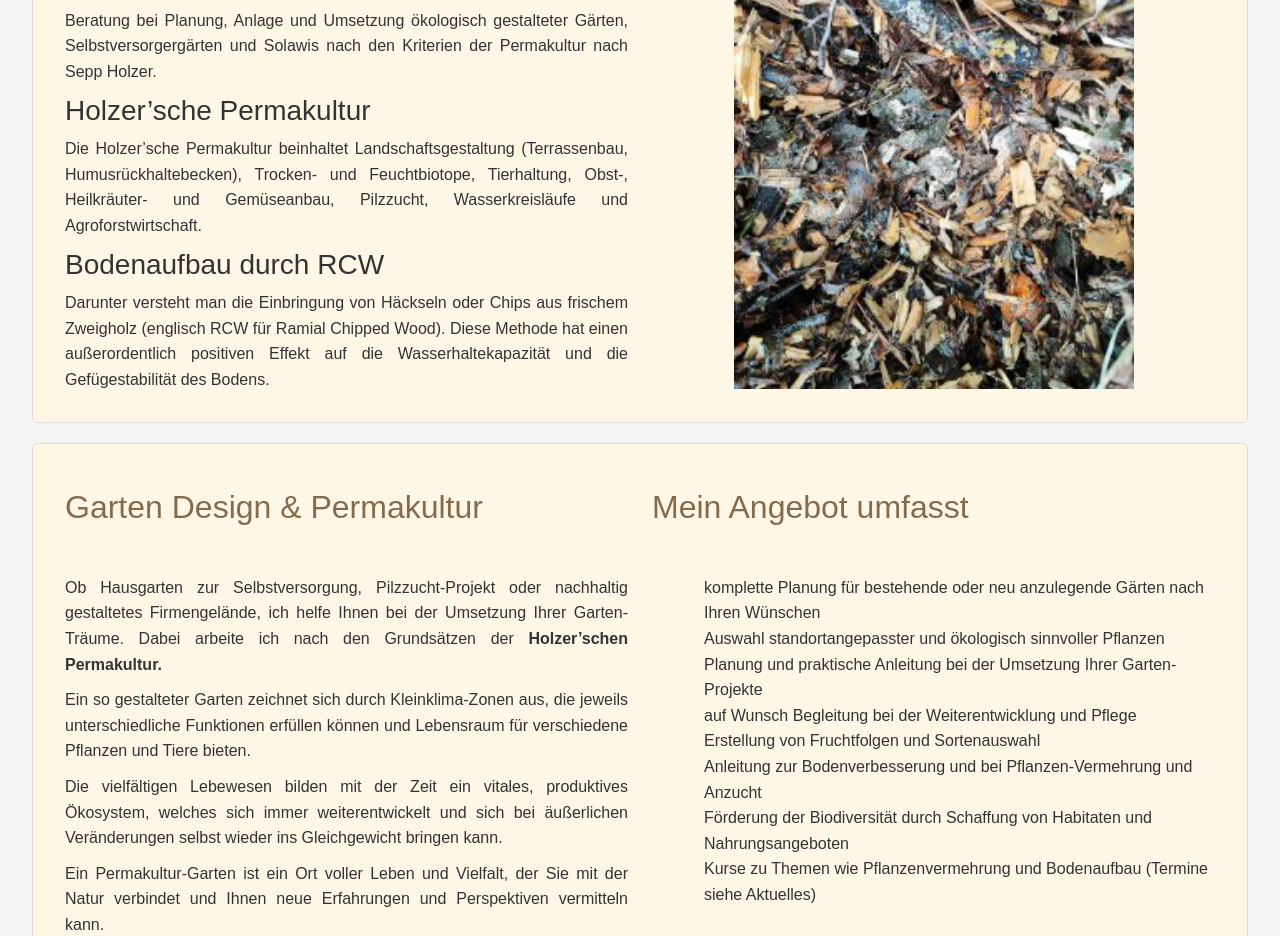
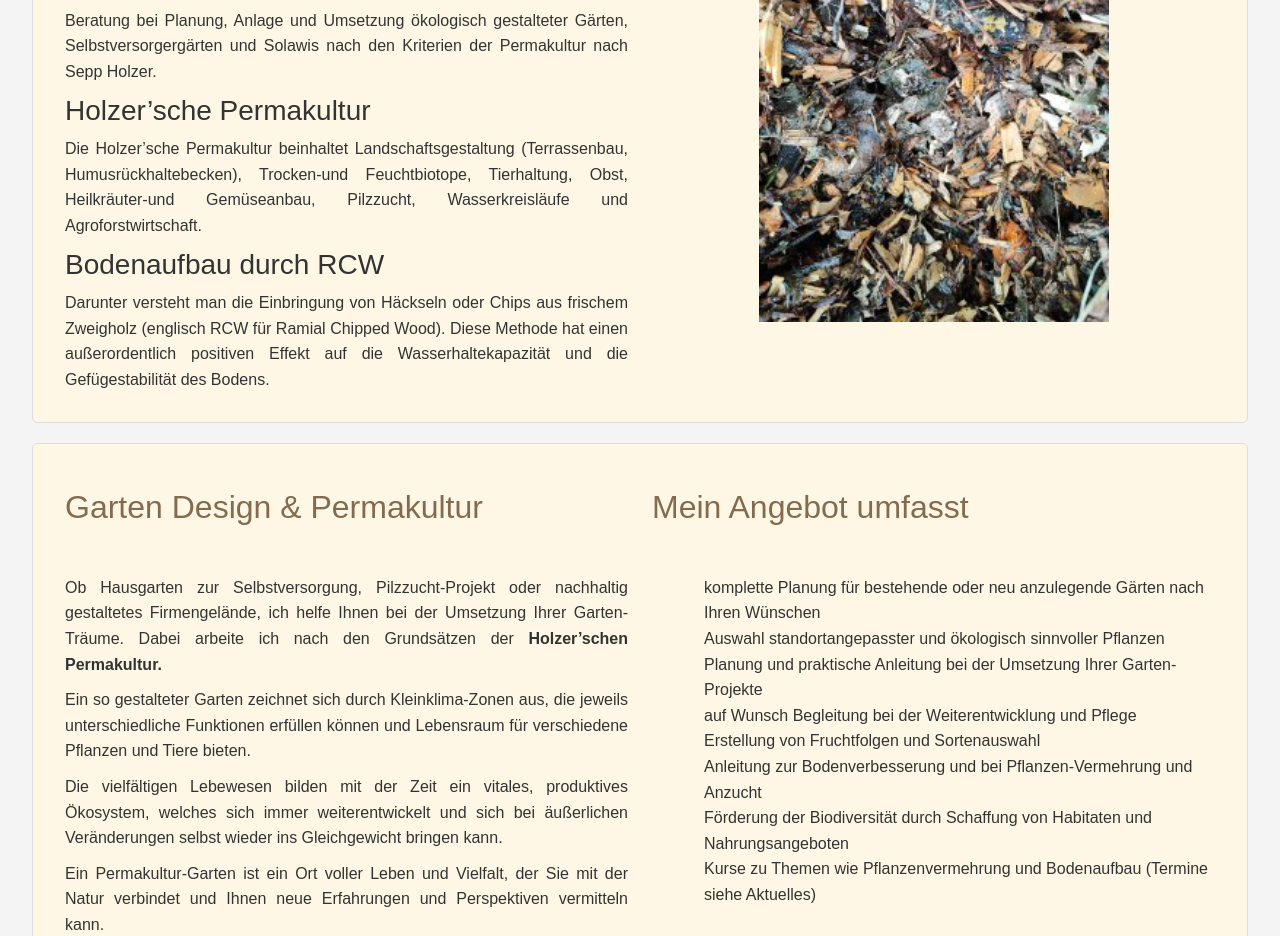
Before and after one commit to fabiobrauer/WaldbodenKonzept, a React (Vite) app: page / in a window 1280 px wide. Shown: the part 980-1916 px from the top of the page. Built offline with nearby package versions, Linux system fonts and the light colour scheme.

Commit message:
last one

```diff
--- a/src/Pages/Homepage.jsx
+++ b/src/Pages/Homepage.jsx
@@ -21,13 +21,13 @@ function Homepage() {
                         <p>Beratung bei Planung, Anlage und Umsetzung ökologisch gestalteter Gärten, Selbstversorgergärten und Solawis nach den Kriterien der Permakultur nach Sepp Holzer.</p>
 
                         <h3>Holzer’sche Permakultur</h3>
-                        <p>Die Holzer’sche Permakultur beinhaltet Landschaftsgestaltung (Terrassenbau, Humusrückhaltebecken), Trocken- und Feuchtbiotope, Tierhaltung, Obst-, Heilkräuter- und Gemüseanbau, Pilzzucht, Wasserkreisläufe und Agroforstwirtschaft.</p>
+                        <p class="text-break">Die Holzer’sche Permakultur beinhaltet Landschaftsgestaltung (Terrassenbau, Humusrückhaltebecken), Trocken-und Feuchtbiotope, Tierhaltung, Obst, Heilkräuter-und Gemüseanbau, Pilzzucht, Wasserkreisläufe und Agroforstwirtschaft.</p>
 
                         <h3>Bodenaufbau durch RCW</h3>
                         <p>Darunter versteht man die Einbringung von Häckseln oder Chips aus frischem Zweigholz (englisch RCW für Ramial Chipped Wood). Diese Methode hat einen außerordentlich positiven Effekt auf die Wasserhaltekapazität und die Gefügestabilität des Bodens.</p>
                     </div>
                     <div className="col-xs-12 col-md-6">
-                                <img src="bodenaufbau.jpg" alt="agroforst" width={"400px"}/>
+                                <img src="bodenaufbau.jpg" alt="agroforst" width={"350px"}/>
                     </div>
 
                 </div>
```
